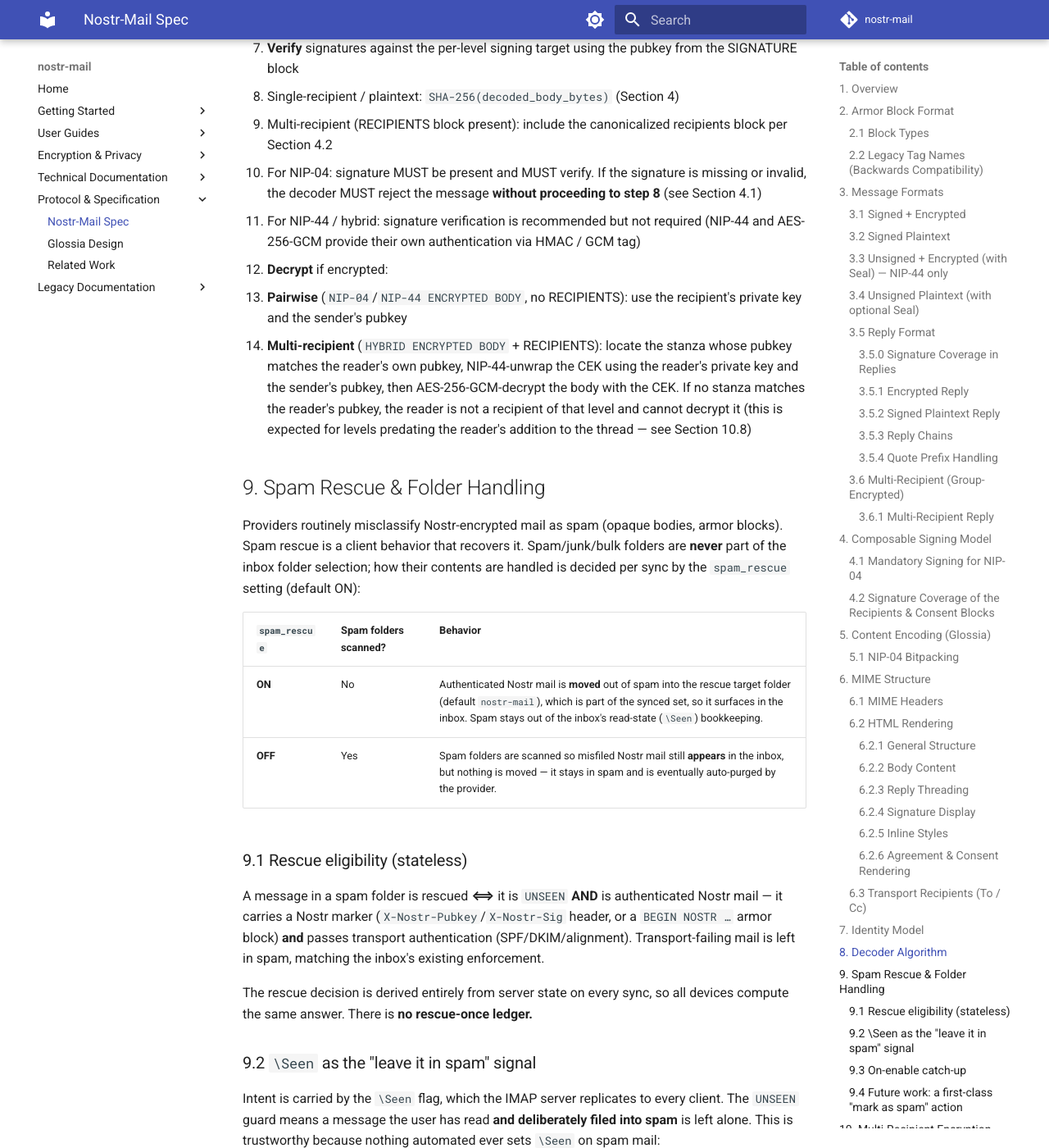
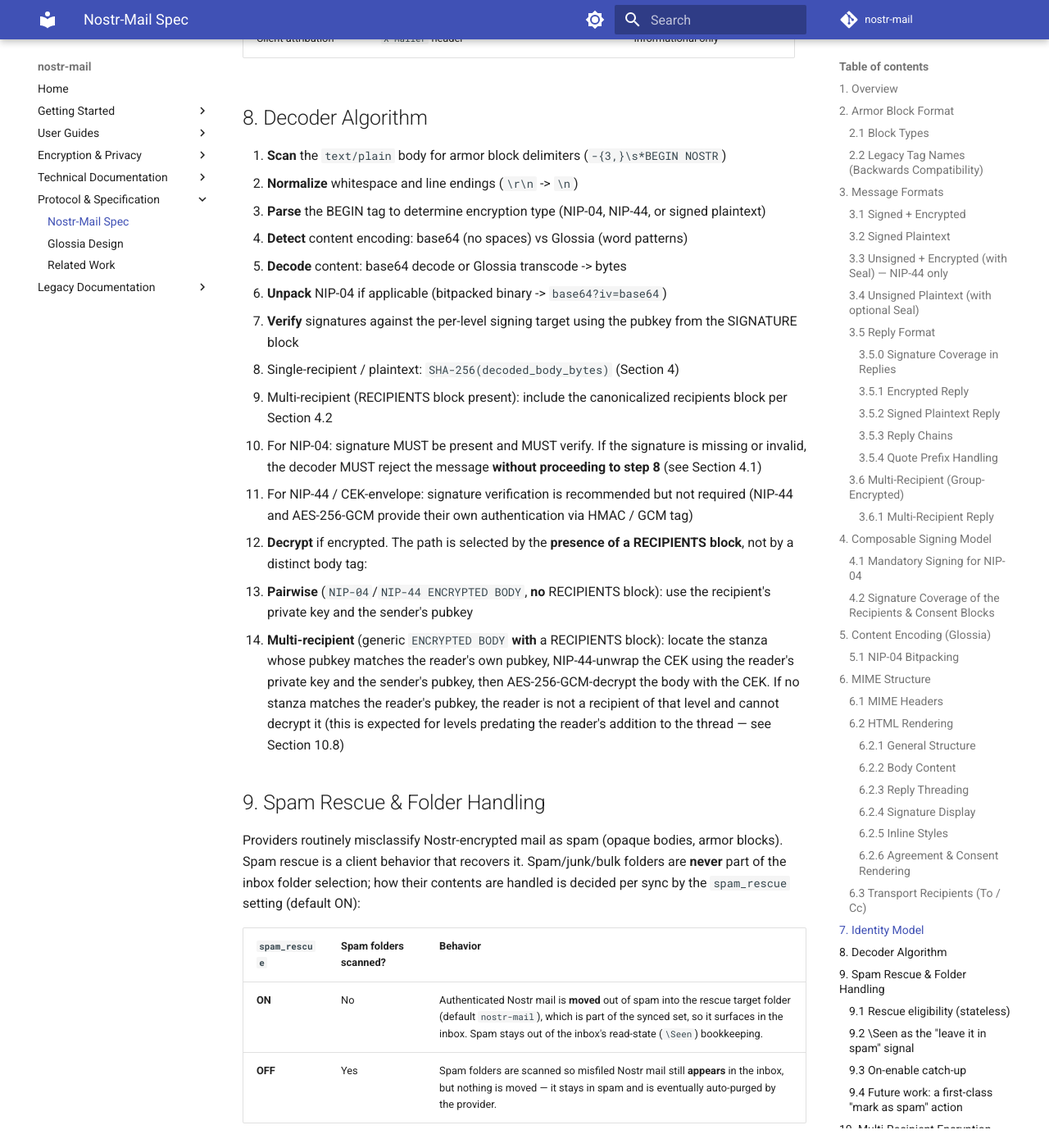
Before and after one commit to asherp/nostr-mail, an MkDocs documentation site: the page built from docs/nostr-mail-spec.md, in a window 1280 px wide and 1400 px high, scrolled down 15051 px. Shown: the whole window at 82% size. Built offline with MkDocs 1.6.1 and Material for MkDocs 9.7.7, drawn with Linux system fonts in a browser that asks for light colours; comment, search, counter and statistics services are not loaded; some of the changed text lies outside the part shown.

Commit message:
spec+impl: drop HYBRID keyword; select envelope path by RECIPIENTS presence
The dedicated HYBRID body keyword was redundant: its only job was to tell the
decoder to take the CEK-envelope path, but the presence of a RECIPIENTS block
already signals that unambiguously — mirroring how the existing attachment
manifest rides inside an ordinary encrypted body and is detected by content,
not by a special tag.

Spec (docs/nostr-mail-spec.md):
  * multi-recipient bodies use the generic `BEGIN NOSTR ENCRYPTED BODY` tag
    (AES-256-GCM under a CEK); no HYBRID keyword
  * §8 / §10.5: decoders select pairwise vs envelope path by the presence of a
    RECIPIENTS block, not by body tag
  * §2.1 documents the rationale; examples updated

Implementation:
  * level_is_begin_body recognizes the generic `ENCRYPTED BODY` tag
  * encode_hybrid_agreement emits `ENCRYPTED BODY`
  * tests/comments updated

"Hybrid" is retained only where it names the AES+NIP-44 cryptographic
construction (the same one attachments use), not as a wire keyword.
Full lib suite: 232 passed.

````diff
--- a/docs/nostr-mail-spec.md
+++ b/docs/nostr-mail-spec.md
@@ -19,7 +19,7 @@ All Nostr-Mail content is enclosed in ASCII armor blocks using `-----` delimiter
 | `BEGIN NOSTR SIGNED BODY` | Signed plaintext | Plaintext body content |
 | `BEGIN NOSTR SIGNATURE` | Proof of authorship + identity | Schnorr signature (64 bytes) followed by sender's pubkey (32 bytes) |
 | `BEGIN NOSTR SEAL` | Identity declaration | Sender's Nostr public key (unsigned messages only) |
-| `BEGIN NOSTR HYBRID ENCRYPTED BODY` | Multi-recipient encrypted content | AES-256-GCM ciphertext under a per-message Content Encryption Key (CEK) |
+| `BEGIN NOSTR ENCRYPTED BODY` | Multi-recipient encrypted content | AES-256-GCM ciphertext under a per-message Content Encryption Key (CEK). Identified as the envelope (CEK) path by the accompanying RECIPIENTS block — there is no distinct keyword |
 | `BEGIN NOSTR RECIPIENTS` | Recipient key-wrap + roles | Per-recipient NIP-44-wrapped CEK, pubkey, and role |
 | `BEGIN NOSTR CONSENT` | Explicit consent marker | A signatory's binding consent to a specific agreement (document hash + signer pubkey); see Section 11.3 |
 | `END NOSTR MESSAGE` | Closing tag | Terminates the outermost block |
@@ -28,6 +28,8 @@ All Nostr-Mail content is enclosed in ASCII armor blocks using `-----` delimiter
 | `END NOSTR CONSENT` | Closing tag | Terminates a standalone consent block |
 
 The encryption type is embedded directly in the BEGIN tag (e.g., `BEGIN NOSTR NIP-44 ENCRYPTED BODY`), keeping the format self-describing without metadata lines.
+
+**No `HYBRID` keyword.** The multi-recipient envelope reuses the generic `BEGIN NOSTR ENCRYPTED BODY` tag (AES-256-GCM under a CEK) rather than a dedicated keyword. This mirrors how the existing attachment manifest rides inside an ordinary encrypted body: a decoder does not need the tag to announce the scheme. The **presence of a RECIPIENTS block** is the unambiguous signal to take the CEK-envelope decryption path (unwrap the CEK, then AES-256-GCM-decrypt) instead of the pairwise NIP-04/NIP-44 path; see Sections 8 and 10.5.
 
 ### 2.2 Legacy Tag Names (Backwards Compatibility)
 
@@ -203,7 +205,7 @@ Decoders MUST also accept armor block delimiters preceded by `> ` quote prefixes
 When a message has more than one cryptographic recipient — for example multiple `To:` signatories and/or `Cc:` viewers — the body cannot be encrypted with a single pairwise NIP-44 shared secret, because each recipient derives a different secret. Instead the body is encrypted **once** under a random Content Encryption Key (CEK), and the CEK is wrapped to each recipient with NIP-44. This is the same hybrid construction already used for attachments (AES-256 for payload, NIP-44 for the key), generalized to N recipients. The envelope mechanics are normative in Section 10.
 
 ```
------ BEGIN NOSTR HYBRID ENCRYPTED BODY -----
+----- BEGIN NOSTR ENCRYPTED BODY -----
 <AES-256-GCM ciphertext under CEK, base64 or glossia-encoded>
 ----- BEGIN NOSTR RECIPIENTS -----
 signer <pubkey-1> <NIP-44-wrapped CEK>
@@ -226,13 +228,13 @@ A multi-recipient message SHOULD be signed; the SIGNATURE then covers both the b
 Each encrypted level in a reply chain has its own independent CEK, and therefore its own RECIPIENTS block. The recipients block is **not** inherited from an enclosing or enclosed level. This both is cryptographically required (a single block cannot hand out different per-level CEKs) and records the recipient/role set as it stood at each point in the thread.
 
 ```
------ BEGIN NOSTR HYBRID ENCRYPTED BODY -----
+----- BEGIN NOSTR ENCRYPTED BODY -----
 <reply ciphertext under CEK_reply>
 ----- BEGIN NOSTR RECIPIENTS -----
 signer <pubkey-1> <CEK_reply wrapped to pubkey-1>
 signer <pubkey-2> <CEK_reply wrapped to pubkey-2>
 self   <reply-author-pubkey> <CEK_reply wrapped to self>
------ BEGIN NOSTR HYBRID ENCRYPTED BODY -----
+----- BEGIN NOSTR ENCRYPTED BODY -----
 <original ciphertext under CEK_orig>
 ----- BEGIN NOSTR RECIPIENTS -----
 signer <pubkey-1> <CEK_orig wrapped to pubkey-1>
@@ -505,10 +507,10 @@ Because email headers are spoofable and may be rewritten on forward (Section 7),
    - Single-recipient / plaintext: `SHA-256(decoded_body_bytes)` (Section 4)
    - Multi-recipient (RECIPIENTS block present): include the canonicalized recipients block per Section 4.2
    - For NIP-04: signature MUST be present and MUST verify. If the signature is missing or invalid, the decoder MUST reject the message **without proceeding to step 8** (see Section 4.1)
-   - For NIP-44 / hybrid: signature verification is recommended but not required (NIP-44 and AES-256-GCM provide their own authentication via HMAC / GCM tag)
-8. **Decrypt** if encrypted:
-   - **Pairwise** (`NIP-04`/`NIP-44 ENCRYPTED BODY`, no RECIPIENTS): use the recipient's private key and the sender's pubkey
-   - **Multi-recipient** (`HYBRID ENCRYPTED BODY` + RECIPIENTS): locate the stanza whose pubkey matches the reader's own pubkey, NIP-44-unwrap the CEK using the reader's private key and the sender's pubkey, then AES-256-GCM-decrypt the body with the CEK. If no stanza matches the reader's pubkey, the reader is not a recipient of that level and cannot decrypt it (this is expected for levels predating the reader's addition to the thread — see Section 10.8)
+   - For NIP-44 / CEK-envelope: signature verification is recommended but not required (NIP-44 and AES-256-GCM provide their own authentication via HMAC / GCM tag)
+8. **Decrypt** if encrypted. The path is selected by the **presence of a RECIPIENTS block**, not by a distinct body tag:
+   - **Pairwise** (`NIP-04`/`NIP-44 ENCRYPTED BODY`, **no** RECIPIENTS block): use the recipient's private key and the sender's pubkey
+   - **Multi-recipient** (generic `ENCRYPTED BODY` **with** a RECIPIENTS block): locate the stanza whose pubkey matches the reader's own pubkey, NIP-44-unwrap the CEK using the reader's private key and the sender's pubkey, then AES-256-GCM-decrypt the body with the CEK. If no stanza matches the reader's pubkey, the reader is not a recipient of that level and cannot decrypt it (this is expected for levels predating the reader's addition to the thread — see Section 10.8)
 
 ## 9. Spam Rescue & Folder Handling
 
@@ -552,11 +554,11 @@ NIP-44 is pairwise: a ciphertext encrypted with the shared secret of `(senderPri
 
 ```
 1. Generate a random 256-bit Content Encryption Key (CEK).
-2. Encrypt the body ONCE with AES-256-GCM under the CEK            → one HYBRID ENCRYPTED BODY
+2. Encrypt the body ONCE with AES-256-GCM under the CEK            → one ENCRYPTED BODY
    (attachments are encrypted under the same CEK, as today).
 3. For each pubkey P in { To ∪ Cc ∪ sender-self }:
        wrapped[P] = NIP44_encrypt(CEK, senderPriv, P)             → one RECIPIENTS stanza per P
-4. Emit: [HYBRID ENCRYPTED BODY] + [RECIPIENTS block] + optional [SIGNATURE]
+4. Emit: [ENCRYPTED BODY] + [RECIPIENTS block] + optional [SIGNATURE]
 ```
 
 To read the message, a recipient locates the stanza addressed to their own pubkey, NIP-44-unwraps the CEK with their private key and the sender's pubkey, then AES-256-GCM-decrypts the body. The body ciphertext is produced once regardless of recipient count; only the 32-byte CEK is wrapped per recipient.
@@ -595,8 +597,8 @@ Every multi-recipient message MUST include a `self` stanza wrapping the CEK to t
 
 The envelope format is used **only** when a message has more than one cryptographic recipient (i.e. more than one of `To ∪ Cc`, excluding `self`). A message to a single recipient continues to use the pairwise `BEGIN NOSTR NIP-44 ENCRYPTED BODY` format with no RECIPIENTS block, so existing decoders are unaffected.
 
-- Encoders MUST emit the pairwise format for single-recipient messages and the hybrid format for multi-recipient messages.
-- Decoders MUST select the decryption path by block type: `HYBRID ENCRYPTED BODY` ⇒ envelope path (Section 8 step 8, multi-recipient); `NIP-44`/`NIP-04 ENCRYPTED BODY` ⇒ pairwise path.
+- Encoders MUST emit the pairwise format for single-recipient messages and the envelope format (generic `ENCRYPTED BODY` + RECIPIENTS block) for multi-recipient messages.
+- Decoders MUST select the decryption path by the **presence of a RECIPIENTS block**: a RECIPIENTS block present ⇒ envelope (CEK) path (Section 8 step 8, multi-recipient); absent ⇒ pairwise path keyed on the `NIP-44`/`NIP-04` body tag. There is no `HYBRID` keyword.
 - NIP-04 MUST NOT be used as the body cipher for multi-recipient messages (the body cipher is always AES-256-GCM under the CEK, which is authenticated; see Section 4.1 for why unauthenticated CBC is disallowed).
 
 ### 10.6 Signature Coverage
@@ -640,7 +642,7 @@ The role is a **workflow** attribute, not an access attribute — every role can
 
 An agreement is initiated as a signed multi-recipient message:
 
-- **Body**: the agreement cover text / terms, in a signed `HYBRID ENCRYPTED BODY`.
+- **Body**: the agreement cover text / terms, in a signed `ENCRYPTED BODY` (the envelope is signalled by the RECIPIENTS block, not a keyword).
 - **Attachment(s)**: the contract document(s), encrypted under the same CEK (existing hybrid-attachment path).
 - **RECIPIENTS**: a `signer` stanza for each required signatory, a `viewer` stanza for each viewer, and the `self` stanza.
 - **CONSENT** (optional): if the originator is themselves a required signatory, they include their own CONSENT block (Section 11.3) declaring consent. The originator's `self` stanza handles only decryption access and is never counted as a consent (Section 10.3) — an originator who signs MUST do so via a CONSENT block.
````
Also changed, not shown: 2 other files.
